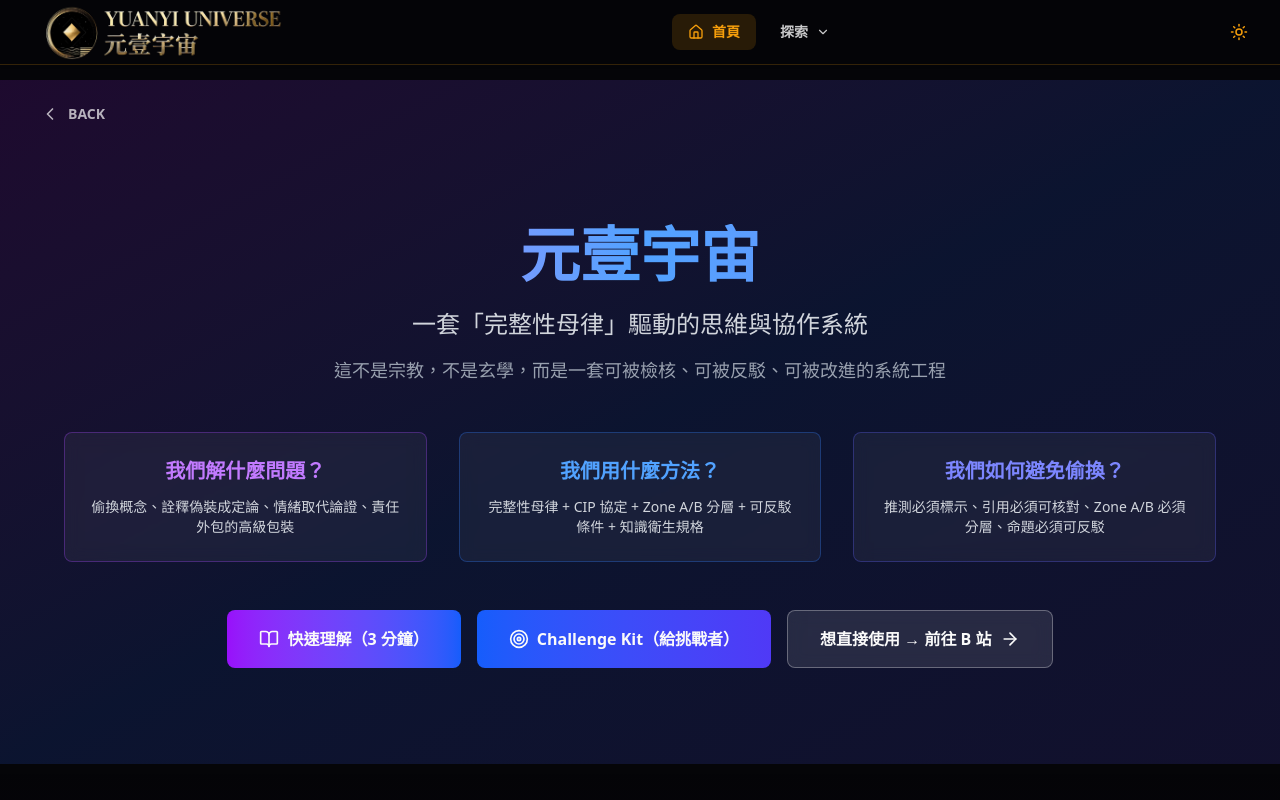
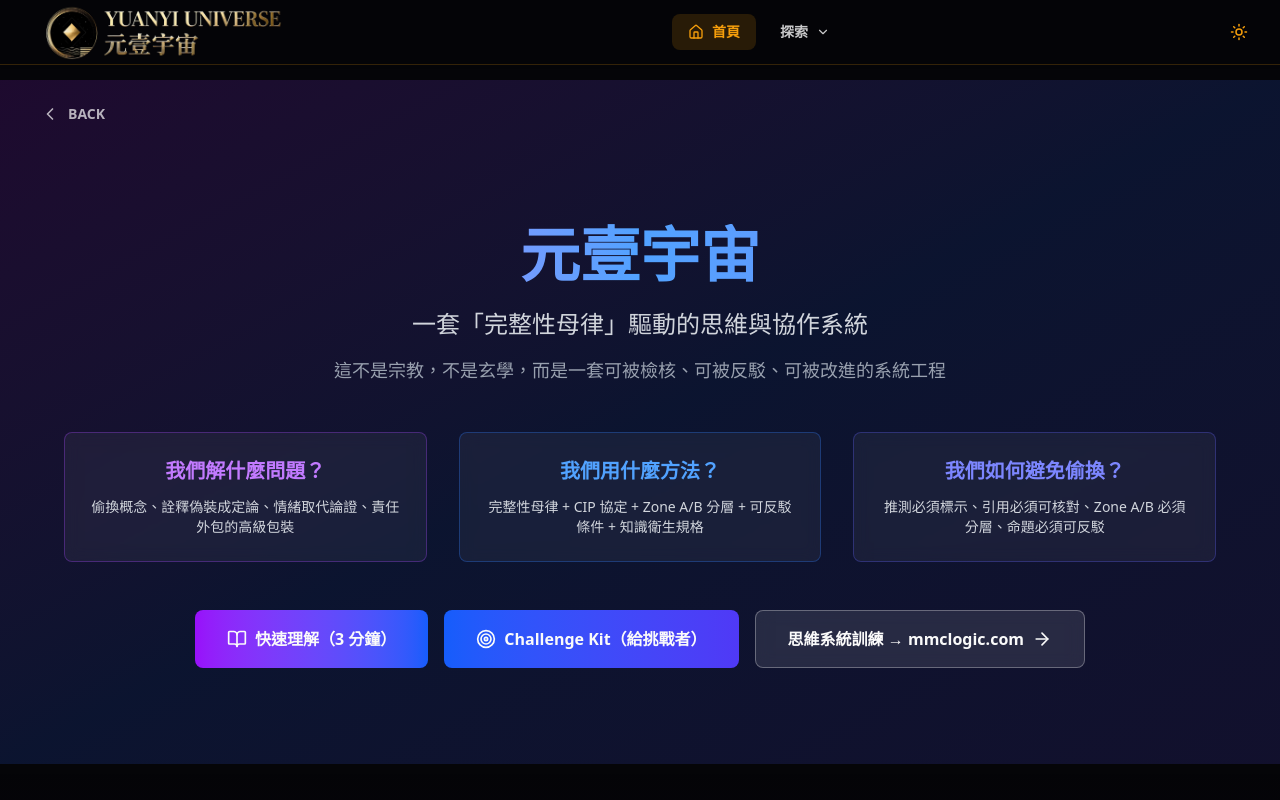
Before and after one commit to Madison-de-Chao/yyuniverse, a React (Vite) app: page /museum in a window 1280 px wide. Shown: the top 800 px of the page. Built offline with nearby package versions, Linux system fonts and the light colour scheme; a web font is replaced by a local one.

Commit message:
feat: update training system link to mmclogic.com

```diff
--- a/pages/About.tsx
+++ b/pages/About.tsx
@@ -129,13 +129,13 @@ const About: React.FC = () => {
               這裡是學術用官網（A 站），主要用於系統檢核與理論探討。如果你想直接使用元壹宇宙的工具與服務，請前往 B 站（應用站）。
             </p>
             <a
-              href="https://b.yyuniverse.com"
+              href="https://mmclogic.com/"
               target="_blank"
               rel="noopener noreferrer"
               className="inline-flex items-center gap-2 px-6 py-3 bg-gradient-to-r from-purple-600 to-pink-600 rounded-lg font-semibold hover:from-purple-700 hover:to-pink-700 transition-all"
             >
               <ExternalLink className="w-5 h-5" />
-              前往 B 站（應用站）
+              前往思維系統訓練
             </a>
           </div>
         </div>
--- a/pages/MuseumHome.tsx
+++ b/pages/MuseumHome.tsx
@@ -59,12 +59,12 @@ const MuseumHome: React.FC = () => {
               Challenge Kit（給挑戰者）
             </a>
             <a
-              href="https://b.yyuniverse.com"
+              href="https://mmclogic.com/"
               target="_blank"
               rel="noopener noreferrer"
               className="inline-flex items-center gap-2 px-8 py-4 bg-white/10 backdrop-blur-sm rounded-lg font-semibold hover:bg-white/20 transition-all border border-white/30"
             >
-              想直接使用 → 前往 B 站
+              思維系統訓練 → mmclogic.com
               <ArrowRight className="w-5 h-5" />
             </a>
           </div>
```
